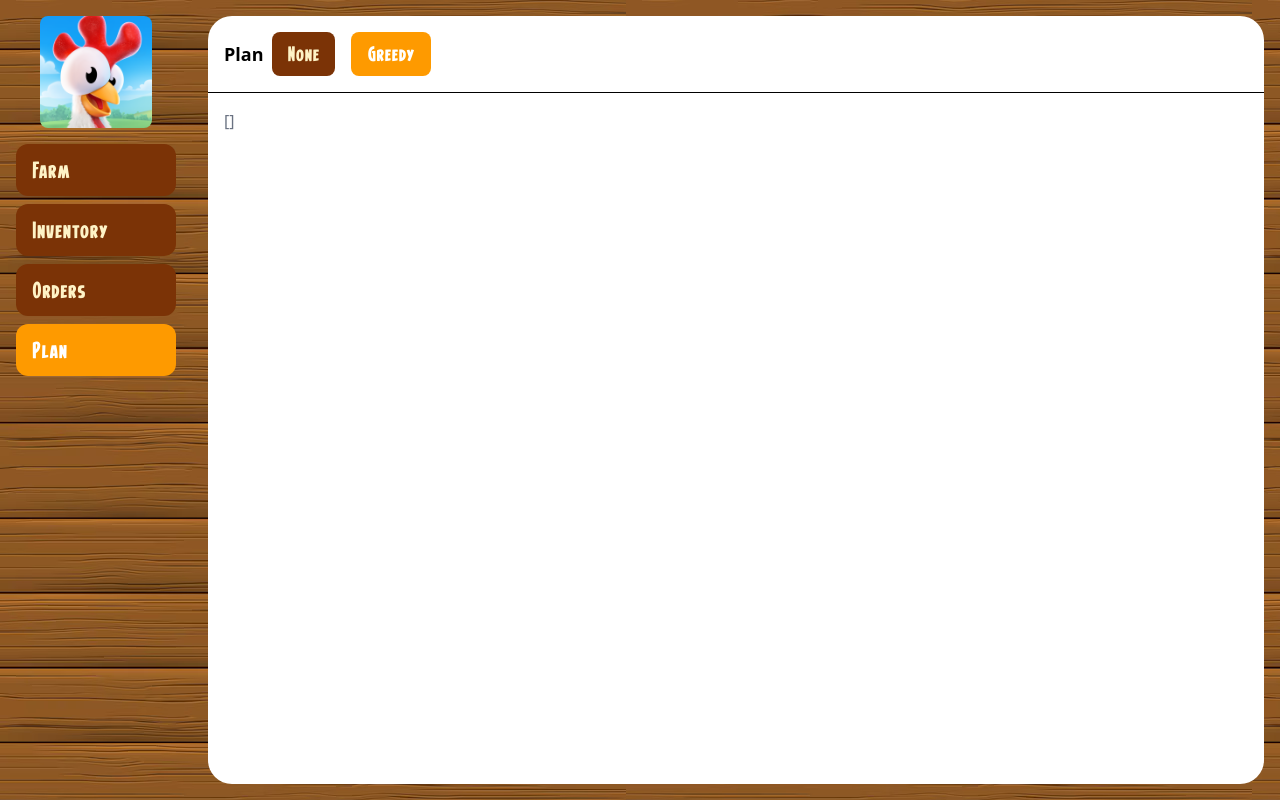
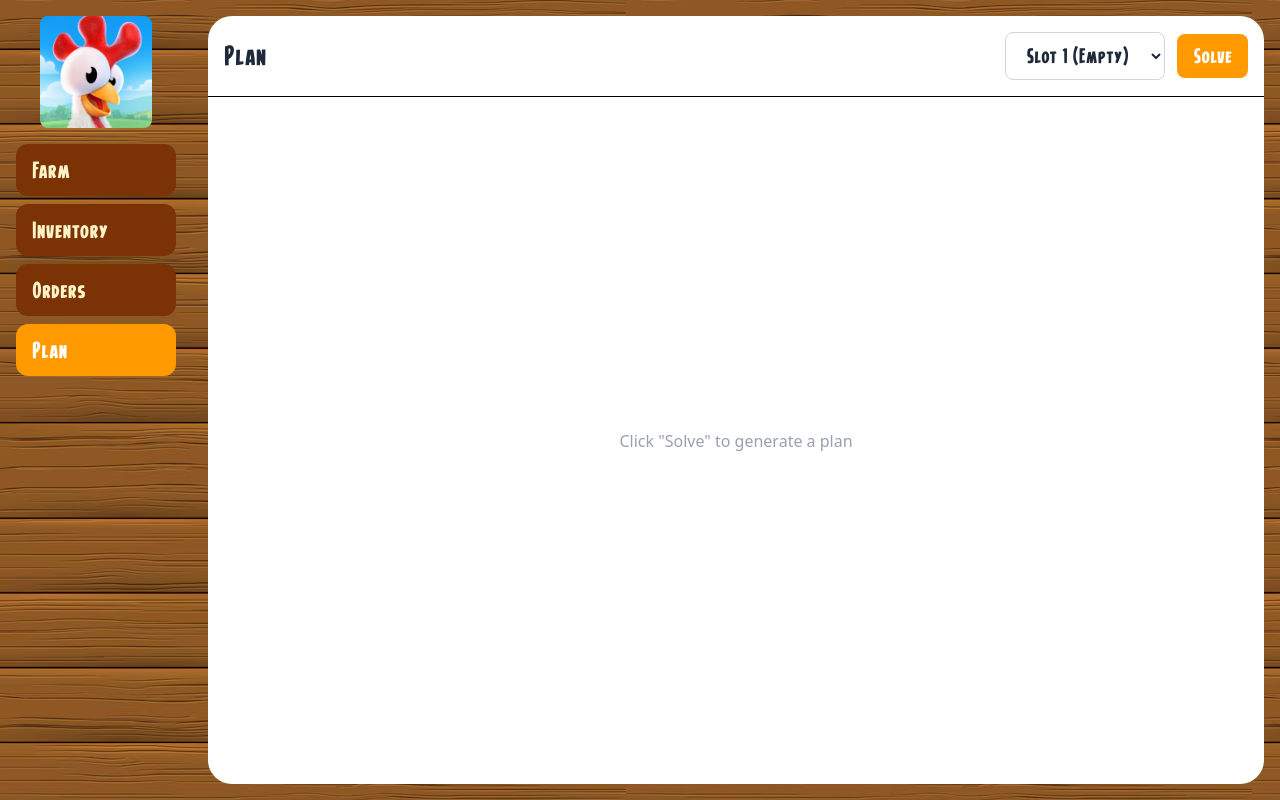
Before and after one commit to TheIcyStar/CMPSC441-AI-HayDay-Solver, a React (Vite) app: page / in a window 1280 px wide. Both pictures are taken after a click on the button "Plan". Built offline with nearby package versions, Linux system fonts and the light colour scheme.

Commit message:
updated plan view

```diff
--- a/src/solvers/Greedy.ts
+++ b/src/solvers/Greedy.ts
@@ -13,7 +13,7 @@ export function solve(_startState: GameState): SolutionStep[] {
       ],
 
       newProducedItems: [
-        { name: "bread", count: i}
+        { name: "Bread", count: i}
       ],
       ordersComplete: [],
       nextActionDelayMinutes: 2
--- a/src/views/Plan.tsx
+++ b/src/views/Plan.tsx
@@ -2,54 +2,156 @@ import type { GameState } from "../typedefs/GameTypes"
 import type { SolutionStep } from "../typedefs/SolverTypes"
 import { useState } from "react";
 import { solve as greedySolve } from "../solvers/Greedy"
+import { INVENTORY_ITEMS } from "../typedefs/GameData"
 
 type PlanProps = {
   gameState: GameState;
 }
 
-type SolverType = "Greedy" | "None"
+function getItemLabel(itemId: string): string {
+  const config = INVENTORY_ITEMS.find((i) => i.id === itemId);
+  return config?.label ?? itemId;
+}
 
-const solvers: {type: SolverType, solver: any}[] = [
-  { type: "None", solver: (() => []) },
-  { type: "Greedy", solver: greedySolve },
-]
+function StepCard({ step, stepIndex }: { step: SolutionStep; stepIndex: number }) {
+  return (
+    <div className="bg-amber-50 rounded-xl p-4 border border-amber-200">
+      <h3 className="font-hayday text-lg text-gray-800 mb-3">Step {stepIndex + 1}</h3>
 
+      {/* Queued Items */}
+      {step.newQueueItems.length > 0 && (
+        <div className="mb-3">
+          <span className="text-sm font-semibold text-gray-600">Queue:</span>
+          <div className="flex flex-wrap gap-2 mt-1">
+            {step.newQueueItems.map((item, idx) => (
+              <div key={idx} className="flex items-center bg-white rounded-lg px-2 py-1 border border-gray-200">
+                <img
+                  src={`./assets/items/${item.name}.png`}
+                  alt={getItemLabel(item.name)}
+                  className="w-6 h-6 object-contain"
+                />
+                <span className="ml-1 text-sm text-gray-700">{getItemLabel(item.name)}</span>
+                <span className="ml-1 text-sm font-medium text-amber-600">×{item.count}</span>
+              </div>
+            ))}
+          </div>
+        </div>
+      )}
+
+      {/* Produced Items */}
+      {step.newProducedItems.length > 0 && (
+        <div className="mb-3">
+          <span className="text-sm font-semibold text-gray-600">Collect:</span>
+          <div className="flex flex-wrap gap-2 mt-1">
+            {step.newProducedItems.map((item, idx) => (
+              <div key={idx} className="flex items-center bg-white rounded-lg px-2 py-1 border border-gray-200">
+                <img
+                  src={`./assets/items/${item.name}.png`}
+                  alt={getItemLabel(item.name)}
+                  className="w-6 h-6 object-contain"
+                />
+                <span className="ml-1 text-sm text-gray-700">{getItemLabel(item.name)}</span>
+                <span className="ml-1 text-sm font-medium text-green-600">×{item.count}</span>
+              </div>
+            ))}
+          </div>
+        </div>
+      )}
+
+      {/* Orders Complete */}
+      {step.ordersComplete.length > 0 && (
+        <div>
+          <span className="text-sm font-semibold text-gray-600">Complete Orders:</span>
+          <div className="flex flex-wrap gap-2 mt-1">
+            {step.ordersComplete.map((orderId, idx) => (
+              <div key={idx} className="flex items-center bg-green-100 rounded-lg px-2 py-1 border border-green-300">
+                <img
+                  src="./assets/miscellaneous/truck.png"
+                  alt="Truck"
+                  className="w-5 h-5 object-contain"
+                />
+                <span className="ml-1 text-sm font-medium text-green-700">Slot {orderId + 1}</span>
+              </div>
+            ))}
+          </div>
+        </div>
+      )}
+    </div>
+  );
+}
+
+function StepArrow({ minutes }: { minutes: number | null }) {
+  return (
+    <div className="flex items-center justify-center gap-3 py-2">
+      <img
+        src="./assets/miscellaneous/arrow_down.png"
+        alt="Arrow"
+        className="w-16 h-16 object-contain"
+      />
+      {minutes !== null && (
+        <span className="text-sm font-medium text-gray-500">
+          Time: {minutes} min
+        </span>
+      )}
+    </div>
+  );
+}
 
 export default function Plan({ gameState }: PlanProps) {
-  const [solverType, setSolverType] = useState<SolverType>("Greedy")
-  const [solution, setSolution] = useState<SolutionStep[]>([])
+  const [selectedSlot, setSelectedSlot] = useState<number>(0);
+  const [solution, setSolution] = useState<SolutionStep[]>([]);
 
+  function handleSolve() {
+    const order = gameState.orders[selectedSlot];
+    setSolution(greedySolve(gameState, order));
+  }
 
   return (
     <div className="flex flex-col h-full">
-      {/* Header with solver type switches */}
-      <div className="p-4 border-b text-lg font-semibold">
-        <p className="inline-block">Plan</p>
-
-        {
-          solvers.map((solver) => (
-            <button
-              onClick={() => {
-                setSolverType(solver.type)
-                setSolution(solver.solver(gameState))
-              }}
-              className={`
-                font-hayday text-lg py-2 px-4 mx-2 rounded-lg font-semibold transition-colors
-                ${solverType === solver.type
-                  ? "bg-amber-500 text-white"
-                  : "bg-amber-900 text-amber-100 hover:bg-amber-600"
-                }
-              `}
-              key={solver.type}
-            >
-              {solver.type}
-            </button>
-          ))
-        }
+      {/* Header */}
+      <div className="flex items-center justify-between p-4 border-b min-h-[77px]">
+        <div className="flex items-center">
+          <span className="font-hayday text-2xl text-gray-800">Plan</span>
+        </div>
+        <div className="flex items-center gap-3">
+          <select
+            value={selectedSlot}
+            onChange={(e) => setSelectedSlot(Number(e.target.value))}
+            className="font-hayday text-lg py-2 px-4 rounded-lg border border-gray-300 bg-white text-gray-800 focus:outline-none focus:border-amber-400"
+          >
+            {gameState.orders.map((order, index) => (
+              <option key={index} value={index}>
+                Slot {index + 1} {order ? "" : "(Empty)"}
+              </option>
+            ))}
+          </select>
+          <button
+            onClick={handleSolve}
+            className="font-hayday text-lg py-2 px-4 rounded-lg font-semibold transition-colors bg-amber-500 text-white hover:bg-amber-600"
+          >
+            Solve
+          </button>
+        </div>
       </div>
 
-      <div className="flex-1 p-4 overflow-y-auto text-gray-500">
-        {JSON.stringify(solution)}
+      {/* Content */}
+      <div className="flex-1 p-4 overflow-y-auto">
+        {solution.length === 0 ? (
+          <div className="flex items-center justify-center h-full text-gray-400">
+            Click "Solve" to generate a plan
+          </div>
+        ) : (
+          <div className="max-w-2xl mx-auto">
+            {solution.map((step, index) => (
+              <div key={index}>
+                <StepCard step={step} stepIndex={index} />
+                {index < solution.length - 1 && (
+                  <StepArrow minutes={step.nextActionDelayMinutes} />
+                )}
+              </div>
+            ))}
+          </div>
+        )}
       </div>
     </div>
   );
```
Also changed, not shown: public/assets/miscellaneous/arrow_down.png (added), 1 other file (tests, documents, lock files or other folders).
